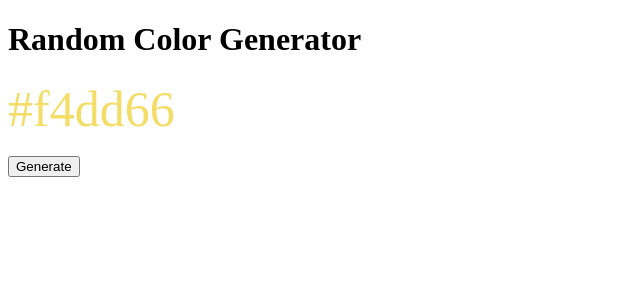
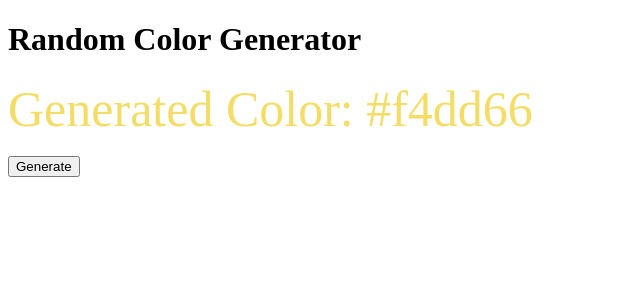
Before and after one commit to charadrim/react-random-color-generator, a React app: page / in a window 1280 px wide. Shown: the top 300 px of the page, without its empty margins (0-640 px from the left). Built offline with nearby package versions, Linux system fonts and the light colour scheme.

Commit message:
Finish react random color generator

```diff
--- a/src/App.js
+++ b/src/App.js
@@ -13,7 +13,7 @@ export default function App() {
           color: hexColor,
         }}
       >
-        {hexColor}
+        Generated Color: {hexColor}
       </div>
       <br />
       <button onClick={() => setHexColor(randomColor())}>Generate</button>
```
